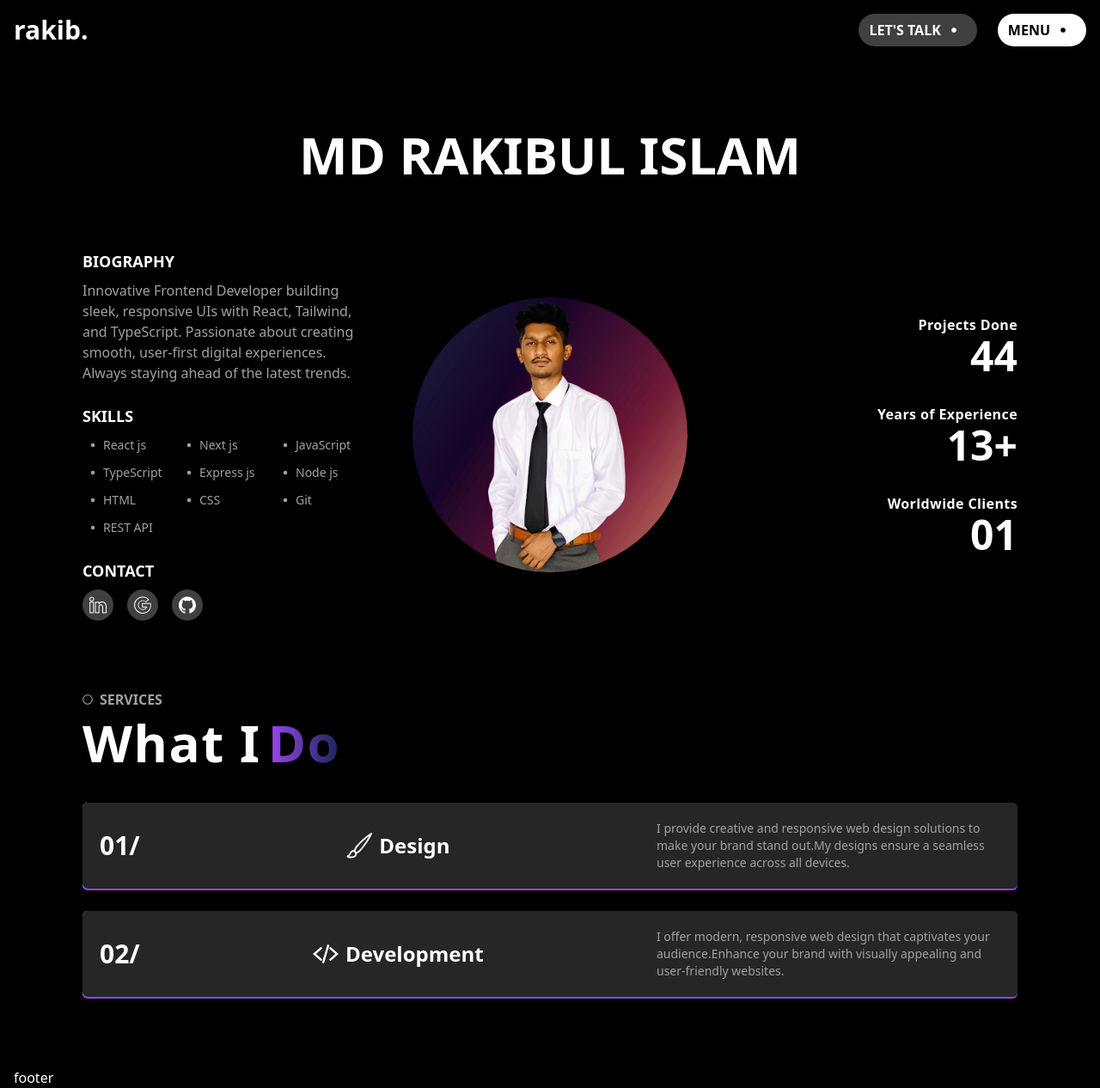
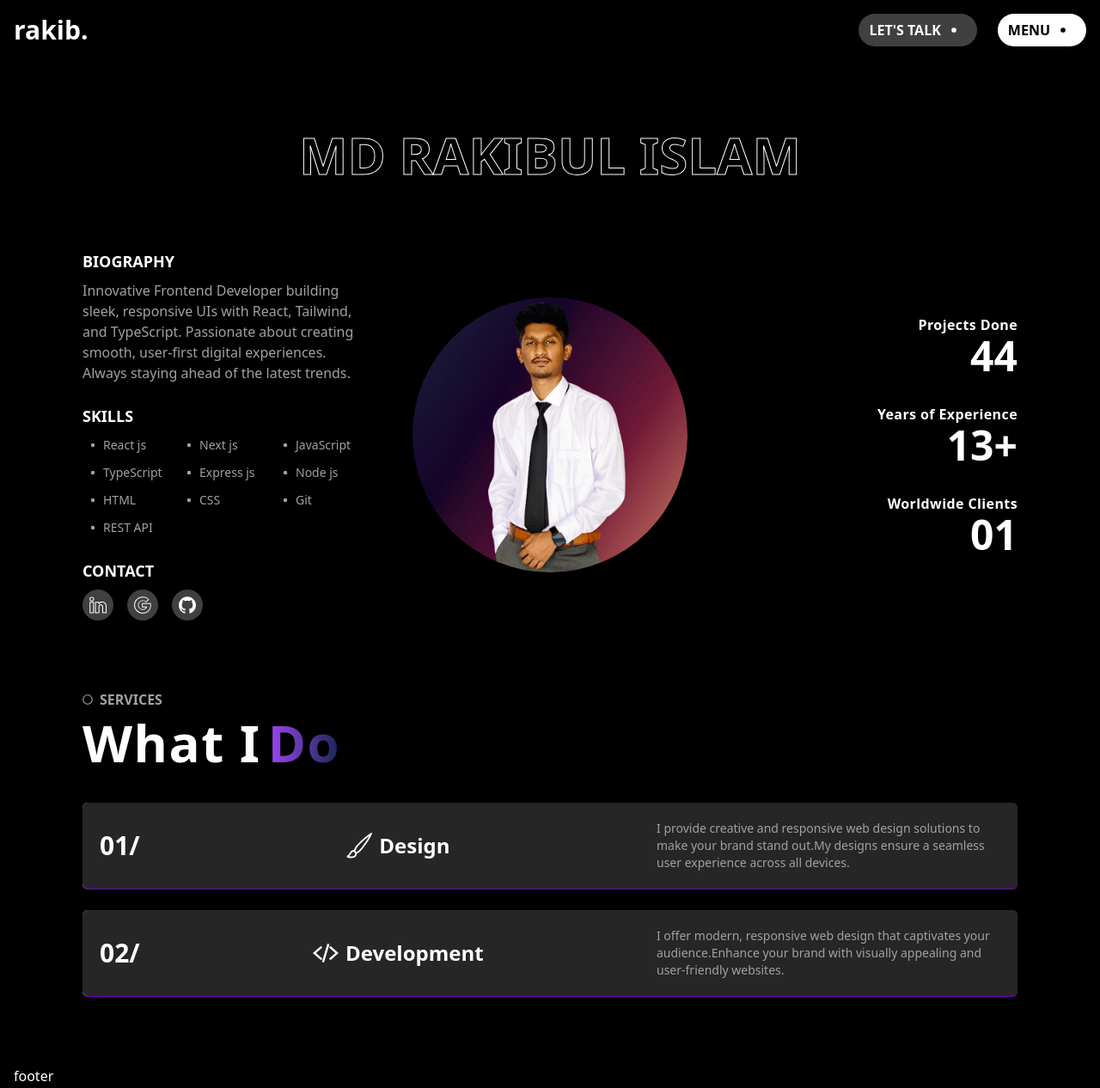
Before and after one commit to rakibul12212/portfolio, a Next.js app: page / in a window 1280 px wide. Shown: the whole page at 86% size. Built offline with nearby package versions, Linux system fonts and the light colour scheme.

Commit message:
banner text update

```diff
--- a/src/component/UI/ServiceCard.jsx
+++ b/src/component/UI/ServiceCard.jsx
@@ -10,7 +10,7 @@ const ServiceCard = () => {
         return (
           <div
             key={number}
-            className="border-b-2 border-purple-500 rounded-md bg-gradient-to-r from-purple-300 to-blue-900"
+            className="border-b-1 border-purple-700 rounded-md bg-gradient-to-r from-purple-300 to-blue-900"
           >
             <div className="bg-neutral-800 shadow-md rounded-md p-5 flex flex-col md:flex-row md:items-center md:justify-between gap-4 hover:bg-gradient-to-r from-purple-500/40 to-blue-500/40 transition-all duration-300">
               {/* Number */}
@@ -19,6 +19,7 @@ const ServiceCard = () => {
               </p>
 
               {/* Title + Icon */}
+
               <div className="flex items-center gap-2">
                 {Icon && <Icon className="text-2xl md:text-3xl text-white" />}
                 <span className="text-xl md:text-2xl font-semibold text-white">
--- /dev/null
+++ b/src/component/UI/homepage/pages/Banner.css
@@ -0,0 +1,4 @@
+.text-outline {
+    color: transparent;
+    -webkit-text-stroke: 1px rgb(255, 255, 255);
+}
--- a/src/component/UI/homepage/pages/Banner.jsx
+++ b/src/component/UI/homepage/pages/Banner.jsx
@@ -4,6 +4,7 @@ import { BsDot } from "react-icons/bs";
 import { SlSocialLinkedin, SlSocialGoogle } from "react-icons/sl";
 import { SiGithub } from "react-icons/si";
 import Container from "../../Container";
+import './Banner.css'
 
 const Banner = () => {
   const { banner } = assets.images;
@@ -13,7 +14,7 @@ const Banner = () => {
       <div className="w-full">
         {/* Heading */}
         <div className="text-center py-10 sm:py-14 md:py-20">
-          <p className=" font-bold text-3xl sm:text-4xl md:text-5xl lg:text-6xl">
+          <p className="text-outline font-bold text-3xl sm:text-4xl md:text-5xl lg:text-6xl">
             MD RAKIBUL ISLAM
           </p>
         </div>
```
